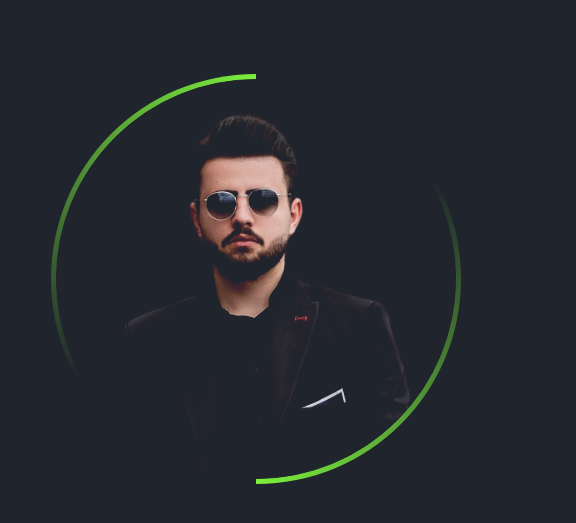
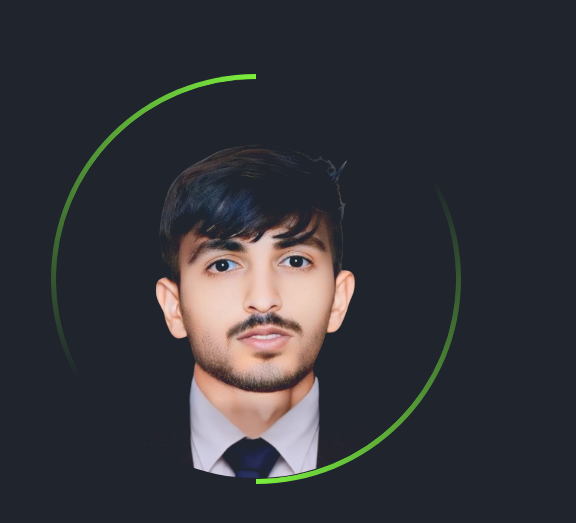
Before and after one commit to DhavalNandavana/Dhaval-Nandavana, a plain HTML site: page index.html in a window 1280 px wide. Shown: the part 161-684 px from the top of the page, 704-1280 px from the left. Drawn offline with nearby package versions, Linux system fonts and the light colour scheme; a web font is replaced by a local one.

Commit message:
Update index.html

```diff
--- a/index.html
+++ b/index.html
@@ -52,7 +52,7 @@
         <div class="home-img">
             <div class="img-box">
                 <div class="img-item">
-                    <img src="home.png">
+                    <img src="dhaval.jpg">
                 </div>
             </div>
         </div>
```
